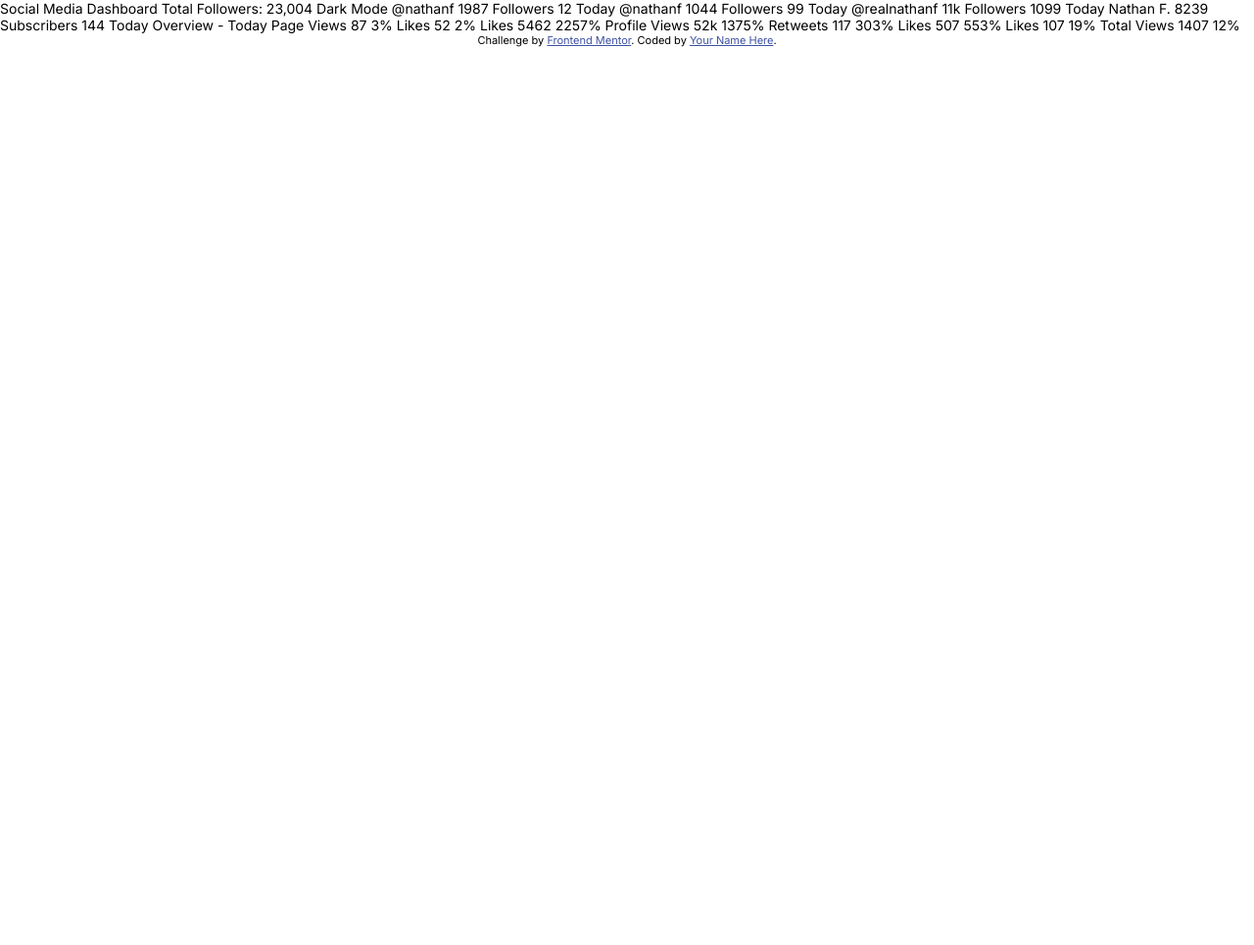
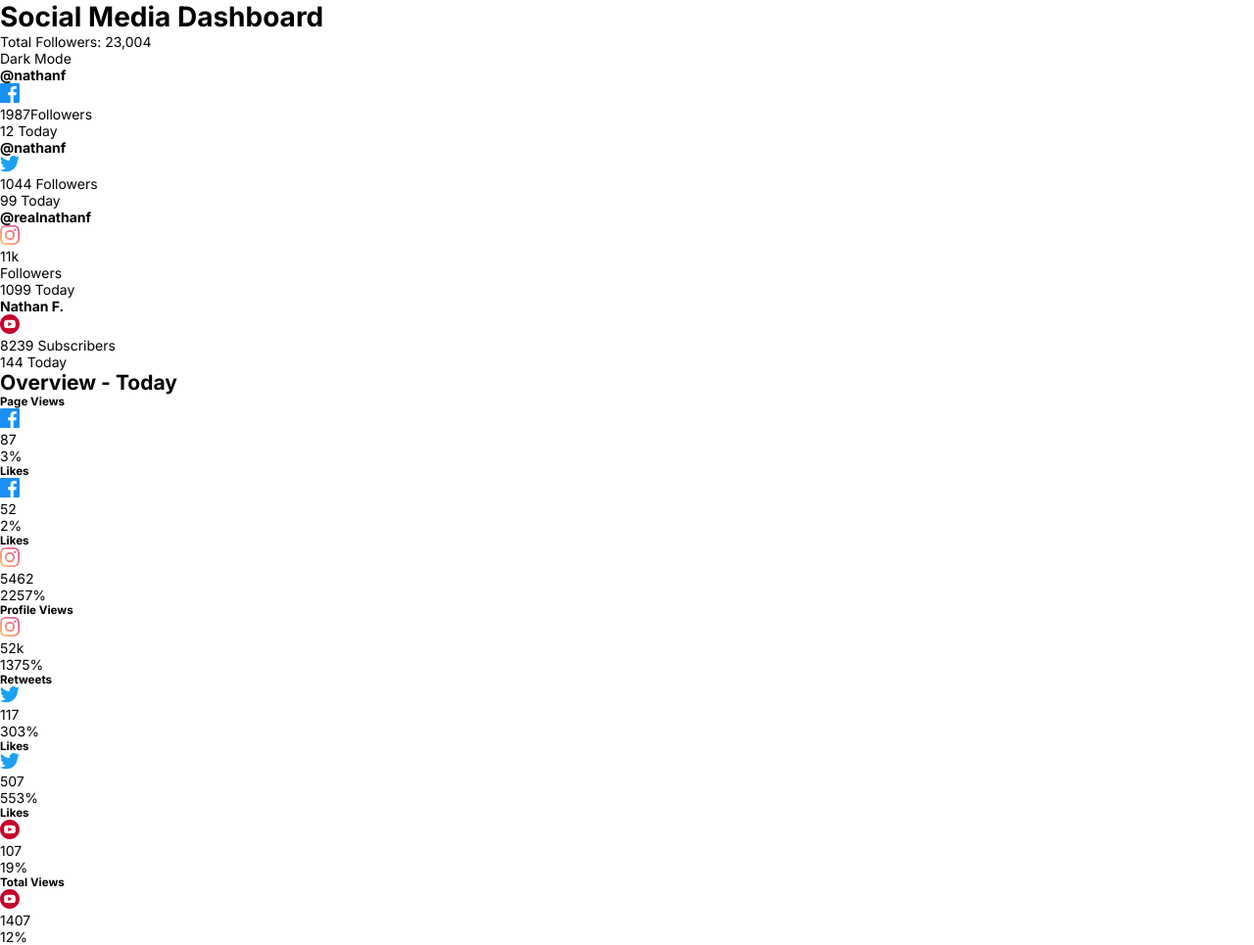
Before and after one commit to ttakeyaya/social-media-dashboard-with-theme-switcher, a website: page index.html in a window 1280 px wide. Shown: the whole page at 98% size. Before the commit the page ends 800 px from the top, so only its background shows below. Drawn offline with Linux system fonts and the light colour scheme.

Commit message:
structure html

```diff
--- a/index.html
+++ b/index.html
@@ -13,73 +13,97 @@
   </style>
 </head>
 <body>
+  <header>
+    <h1>Social Media Dashboard</h1>
+    <p>Total Followers: 23,004</p>
+    Dark Mode
+  </header>
+  <main>
+    <section>
+       <article>
+        <h4>@nathanf</h4>
+        <figure>
+          <img src="images/icon-facebook.svg" alt="@nathanf facebook">
+        </figure>
+        <p>1987Followers</p>
+        <p>12 Today</p>
+       </article>
+       <article>
+        <h4>@nathanf</h4>
+        <figure><img src="./images/icon-twitter.svg" alt="@nathanf twitter"></figure>
+        <p>1044 Followers</p>
+        <p>99 Today</p>
+       </article>
+       <article>
+        <h4>@realnathanf</h4>
+        <figure><img src="./images/icon-instagram.svg" alt="@realnathanf instagram"></figure>
+        <p>11k</p>
+        <p>Followers</p>
+        <p>1099 Today</p>
+       </article>
+       <article>
+         <h4>Nathan F.</h4>
+         <figure><img src="./images/icon-youtube.svg" alt="@Nathan F. youtube"></figure>
+         <p>8239 Subscribers</p>
+          <p>144 Today</p>
+       </article>
+      <h2>
+        Overview - Today
+      </h2>
 
-  Social Media Dashboard
-  Total Followers: 23,004
-
-  Dark Mode
-
-
-
-  @nathanf
-  1987
-  Followers
-  12 Today
-
-  @nathanf
-  1044
-  Followers
-  99 Today
-
-  @realnathanf
-  11k
-  Followers
-  1099 Today
-
-  Nathan F.
-  8239
-  Subscribers
-  144 Today
-
-
-
-  Overview - Today
-
-  Page Views
-  87
-  3%
-
-  Likes
-  52
-  2%
-
-  Likes
-  5462
-  2257%
-
-  Profile Views
-  52k
-  1375%
-
-  Retweets
-  117
-  303%
-
-  Likes
-  507
-  553%
-
-  Likes
-  107
-  19%
-
-  Total Views
-  1407
-  12%
-
-  <div class="attribution">
+      <article>
+        <h5>Page Views</h5>
+        <figure><img src="images/icon-facebook.svg" alt="facebook page views"></figure>
+        <p>87</p>
+        <p>3%</p>
+      </article>
+      <article>
+        <h5>Likes</h5>
+        <figure><img src="images/icon-facebook.svg" alt="facebook likes"></figure>
+        <p>52</p>
+        <p>2%</p>
+      </article>
+      <article>
+        <h5>Likes</h5>
+        <figure><img src="./images/icon-instagram.svg" alt="instagram Likes"></figure>
+        <p>5462</p>
+        <p>2257%</p>
+      </article>
+      <article>
+        <h5>Profile Views</h5>
+        <figure><img src="./images/icon-instagram.svg" alt="instagram profile views"></figure>
+        <p>52k</p>
+        <p>1375%</p>
+      </article>
+      <article>
+        <h5>Retweets</h5>
+        <figure><img src="./images/icon-twitter.svg" alt="twitter Retweets"></figure>
+        <p>117</p>
+        <p>303%</p>
+      </article>
+      <article>
+        <h5>Likes</h5>
+        <figure><img src="./images/icon-twitter.svg" alt="twitter Likes"></figure>
+        <p>507</p>
+        <p>553%</p>
+      </article>
+      <article>
+        <h5>Likes</h5>
+        <figure><img src="./images/icon-youtube.svg" alt="youtube Likes"></figure>
+        <p>107</p>
+        <p>19%</p>
+      </article>
+      <article>
+        <h5>Total Views</h5>
+        <figure><img src="./images/icon-youtube.svg" alt="youtube Total Views"></figure>
+        <p>1407</p>
+        <p>12%</p>
+      </article>
+    </section>
+  </main>
+  <!-- <div class="attribution">
     Challenge by <a href="https://www.frontendmentor.io?ref=challenge" target="_blank">Frontend Mentor</a>.
     Coded by <a href="#">Your Name Here</a>.
-  </div>
+  </div> -->
 </body>
 </html>
```
